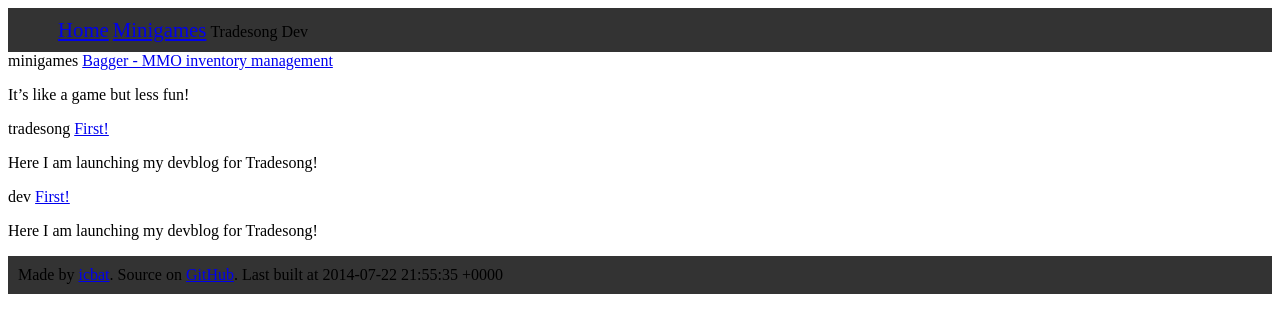
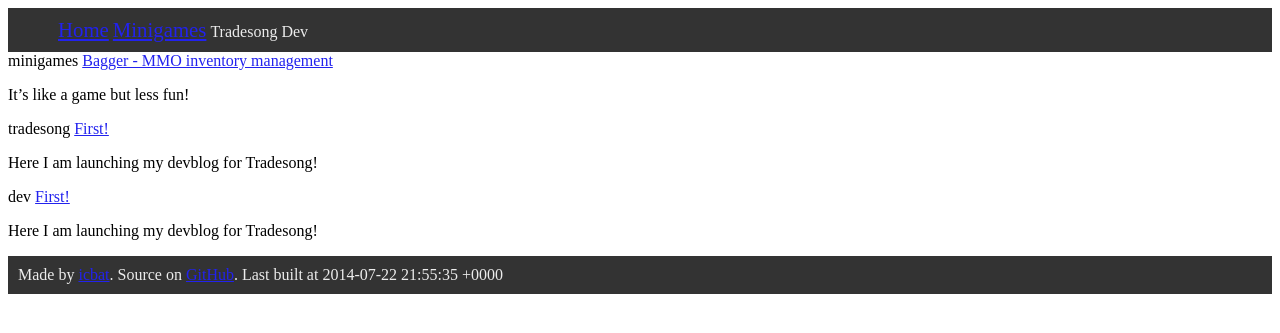
Before and after one commit to icbat/icbat.github.io, a Jekyll site: the page built from index.md, in a window 1280 px wide. Shown: the top 333 px of the page. Built offline with Jekyll 4.4.1, drawn with Linux system fonts in a browser that asks for light colours.

Commit message:
Some color changes for readability

```diff
--- a/stylesheets/stylesheet.css
+++ b/stylesheets/stylesheet.css
@@ -1,3 +1,4 @@
 header ul li, header ul {display: inline}
 header ul li a {font-size: 1.3em}
-header, footer {margin:0; padding: 10; background-color: #333;}
+header, footer {margin:0; padding: 10; background-color: #333; color: #ececec}
+a, a:visited {color: #22e}
```
